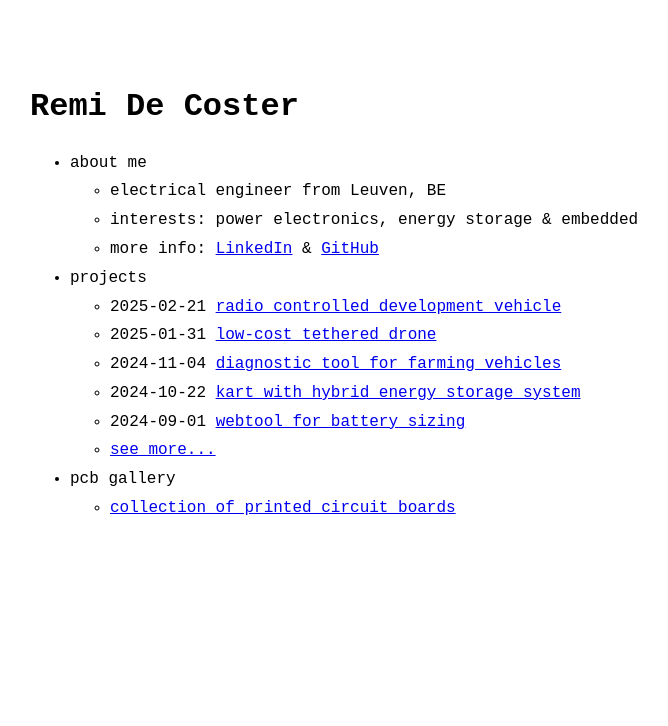
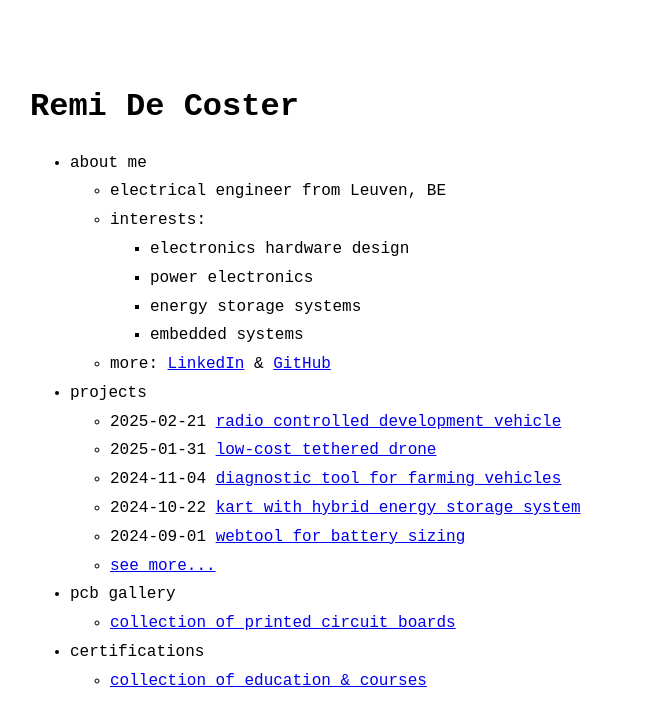
Before and after one commit to RemiFM/reemi, a Jekyll site: the page built from index.md, in a window 1280 px wide. Shown: the top 726 px of the page, without its empty margins (290-958 px from the left). Built offline with Jekyll 4.4.1, drawn with Linux system fonts in a browser that asks for light colours.

Commit message:
added education

```diff
--- a/_data/menu.yml
+++ b/_data/menu.yml
@@ -5,8 +5,14 @@ entries:
   - title: about me
     entries:
       - title: electrical engineer from Leuven, BE
-      - title: "interests: power electronics, energy storage & embedded"
-      - title: "more info: <a href='https://linkedin.com/in/remidecoster'>LinkedIn</a> & <a href='https://github.com/RemiFM'>GitHub</a>"
+      - title: "interests:"
+        entries:
+          - title: electronics hardware design
+          - title: power electronics
+          - title: energy storage systems
+          - title: embedded systems
+      #- title: "interests: power electronics, energy storage & embedded"
+      - title: "more: <a href='https://linkedin.com/in/remidecoster'>LinkedIn</a> & <a href='https://github.com/RemiFM'>GitHub</a>"
 
   - title: projects
     post_list:
@@ -19,3 +25,8 @@ entries:
     entries:
       - title: collection of printed circuit boards
         url: pcb
+
+  - title: certifications
+    entries:
+      - title: collection of education & courses
+        url: education
```
Also changed, not shown: _posts/2025-02-21-radio-controlled-development-vehicle.md (+3 -3 lines), education.md (added, +61 -0 lines), assets/img/projects/rc-vehicle/rc-development-vehicle-2.jpg (added), assets/img/projects/rc-vehicle/rc-development-vehicle-3.jpg (added), 7 other files.
